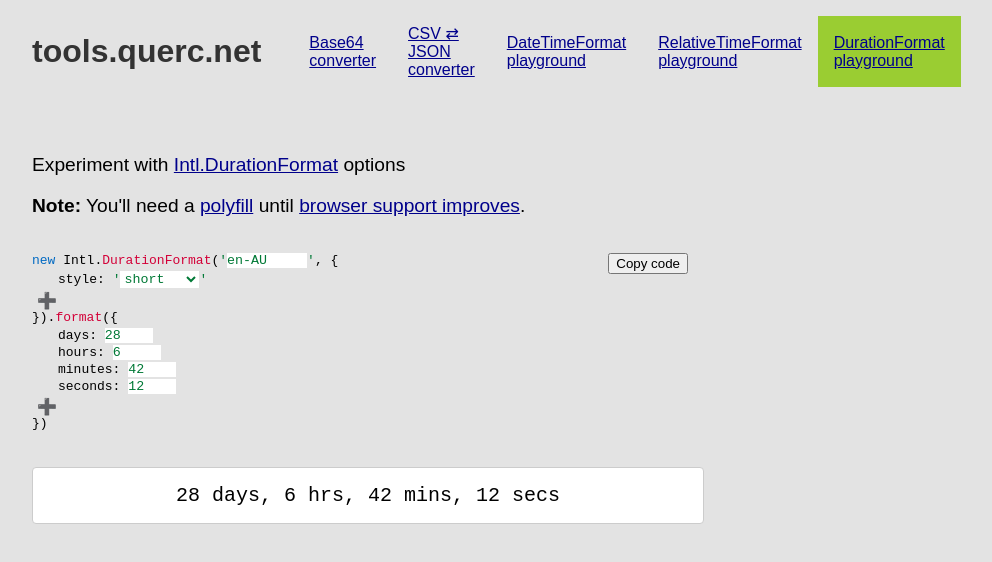
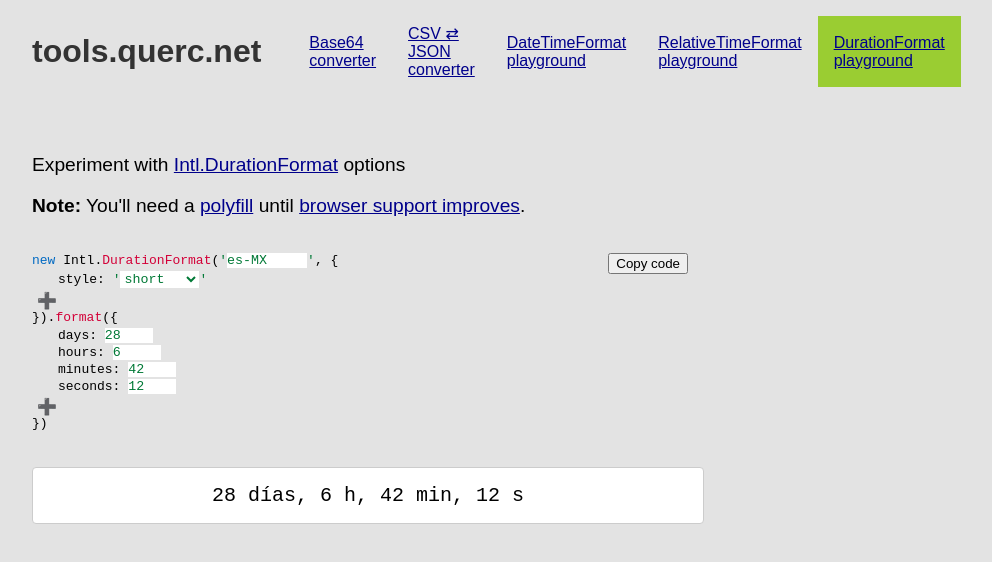
Before and after one commit to lindsayevans/tools.querc.net, a React (Vite) app: page /duration-format-playground in a window 1280 px wide. Shown: the top 562 px of the page, without its empty margins (176-1168 px from the left). Built offline with nearby package versions, Linux system fonts and the light colour scheme.

Commit message:
feat: update defaults

```diff
--- a/src/components/tools/DurationFormat/DurationFormat.tsx
+++ b/src/components/tools/DurationFormat/DurationFormat.tsx
@@ -48,7 +48,7 @@ export const DurationFormat = () => {
   };
 
   const defaultParams: DurationFormatParams = {
-    locale: 'en-AU',
+    locale: 'es-MX',
     options: {
       style: 'short',
     },
--- a/src/components/tools/RelativeTimeFormat/RelativeTimeFormat.tsx
+++ b/src/components/tools/RelativeTimeFormat/RelativeTimeFormat.tsx
@@ -42,7 +42,7 @@ export const RelativeTimeFormat = () => {
   ];
 
   const defaultParams: RelativeTimeFormatParams = {
-    locale: 'en-AU',
+    locale: 'en-GB',
     options: {
       style: 'narrow',
       numeric: 'auto',
@@ -51,7 +51,7 @@ export const RelativeTimeFormat = () => {
 
   const [parameters, setParameters] =
     useState<RelativeTimeFormatParams>(defaultParams);
-  const [value, setValue] = useState<number>(28);
+  const [value, setValue] = useState<number>(-1);
   const [unit, setUnit] = useState<RelativeTimeFormatUnits>('day');
   const [formattedValue, setFormattedValue] = useState<string>();
   const [availableOptions, setAvailableOptions] = useState<string[]>(
```
